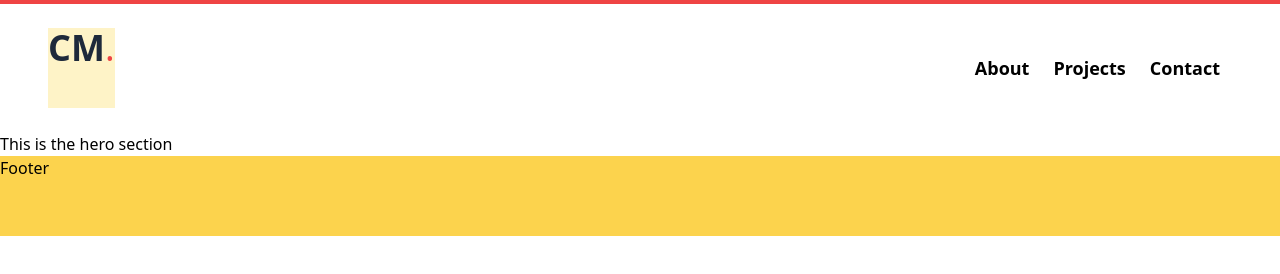
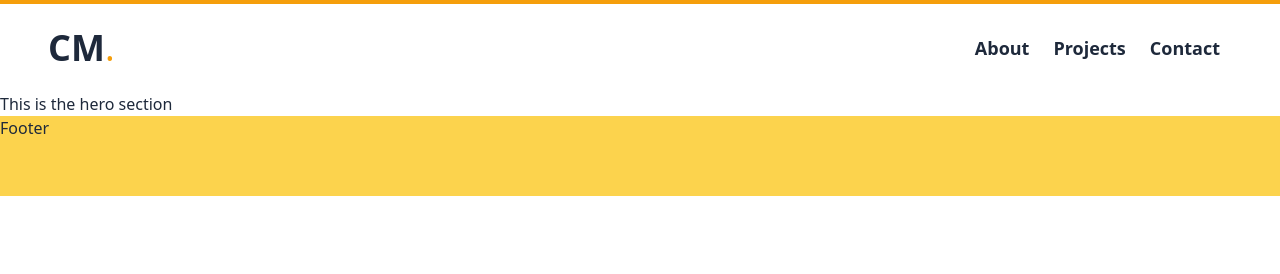
Before and after one commit to chirazzzz/gatsby-tailwind-portfolio, a Gatsby site: page / in a window 1280 px wide. Built offline with nearby package versions, Linux system fonts and the light colour scheme; Gatsby itself is replaced by a stand-in of ours.

Commit message:
minor colour changes

```diff
--- a/src/components/Header.js
+++ b/src/components/Header.js
@@ -6,18 +6,18 @@ import { navLinks, siteShortTitle } from '../config'
 const Header = () => {
   const { menu } = navLinks
   return (
-    <header className="flex items-center justify-between px-12 py-6 border-t-4 border-red-500">
+    <header className="flex items-center justify-between px-12 py-6 border-t-4 border-amber-500">
       <Link to="/" aria-label="home">
-        <h3 className="h-20 bg-amber-100 text-slate-800 text-4xl font-black">
+        <h3 className="text-4xl font-black">
           {siteShortTitle}
-          <span className="text-red-500 font-medium">.</span>
+          <span className="text-amber-500 font-medium">.</span>
         </h3>
       </Link>
       <nav className="flex items-center">
         {menu.map(({ name, url }, key) => {
           return (
             <Link
-              className="text-lg font-bold px-3 py-1 rounded-lg hover:bg-amber-200 hover:text-slate-800 duration-200 ease-in-out"
+              className="text-lg font-bold px-3 py-1 rounded-lg hover:bg-amber-200 hover:text-slate-800 focus:text- duration-200 ease-in-out"
               key={key}
               to={url}
             >
--- a/src/components/Layout.js
+++ b/src/components/Layout.js
@@ -5,7 +5,7 @@ import Header from './Header'
 const Layout = ({ children }) => {
   return (
     <div
-      className="min-h-full grid"
+      className="min-h-full grid text-slate-800"
       style={{
         gridTemplateRows: 'auto 1fr auto',
       }}
```
